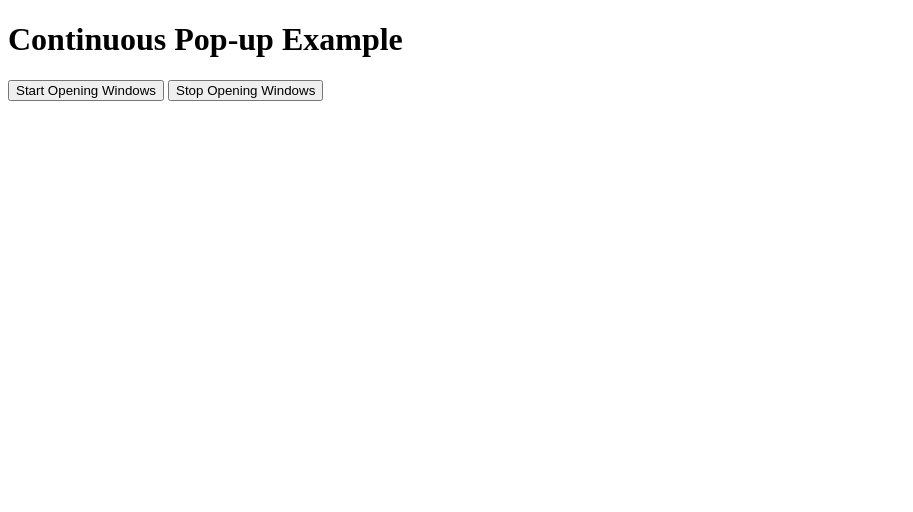
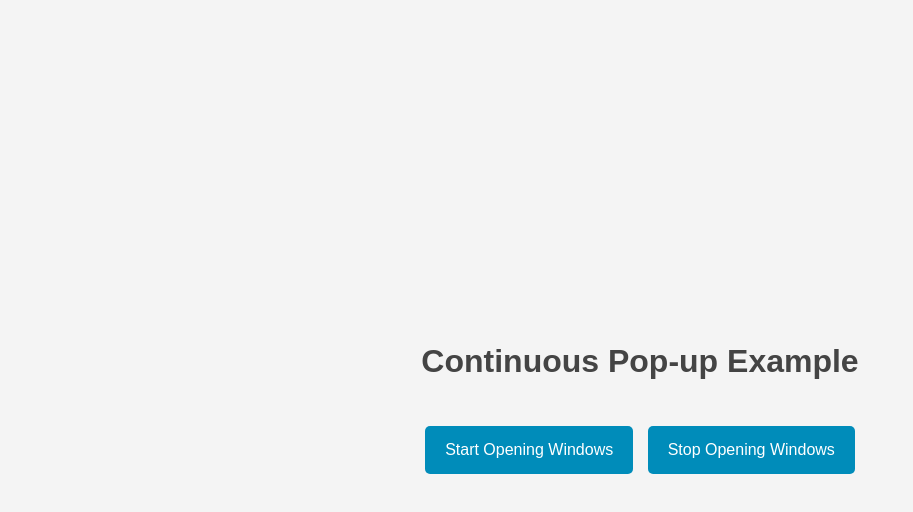
Before and after one commit to TheOmnipotentOwl/TheOmnipotentOwl.github.io, a plain HTML site: page index.html in a window 1280 px wide. Shown: the whole page, without its empty margins (0-913 px from the left). Drawn offline with Linux system fonts and the light colour scheme.

Commit message:
Update index.html

```diff
--- a/index.html
+++ b/index.html
@@ -4,11 +4,50 @@
     <meta charset="UTF-8">
     <meta name="viewport" content="width=device-width, initial-scale=1.0">
     <title>Continuous Pop-up Example</title>
+    <style>
+        body {
+            font-family: Arial, sans-serif;
+            background-color: #f4f4f4;
+            color: #333;
+            display: flex;
+            flex-direction: column;
+            align-items: center;
+            justify-content: center;
+            height: 100vh;
+            margin: 0;
+        }
+
+        h1 {
+            color: #444;
+        }
+
+        .button-container {
+            margin-top: 20px;
+        }
+
+        button {
+            background-color: #008CBA;
+            color: white;
+            padding: 15px 20px;
+            border: none;
+            border-radius: 5px;
+            cursor: pointer;
+            font-size: 16px;
+            margin: 5px;
+            transition: background-color 0.3s ease;
+        }
+
+        button:hover {
+            background-color: #005f73;
+        }
+    </style>
 </head>
 <body>
     <h1>Continuous Pop-up Example</h1>
-    <button id="start">Start Opening Windows</button>
-    <button id="stop">Stop Opening Windows</button>
+    <div class="button-container">
+        <button id="start">Start Opening Windows</button>
+        <button id="stop">Stop Opening Windows</button>
+    </div>
 
     <script>
         let popUpInterval;
```
